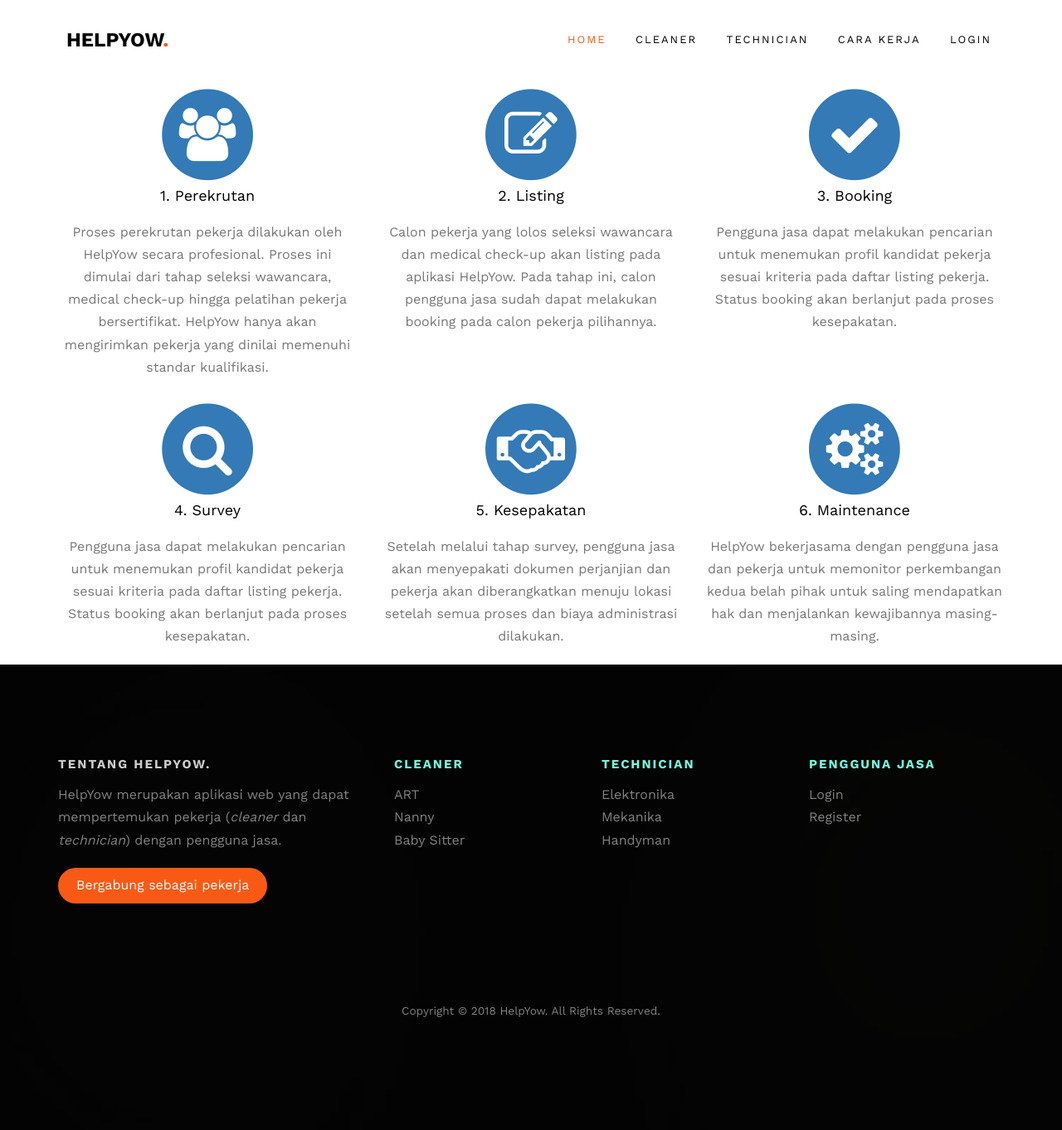
After one commit to Lifuchi/semangatweb, a Laravel app: page /how in a window 1280 px wide. The commit adds this page. Shown: the whole page at 83% size. Run offline with Laravel 8, Linux system fonts and the light colour scheme; settings files or empty folders that the repository lacks are supplied; some libraries are stand-ins or nearby versions.

Commit message:
carakerja

```diff
--- /dev/null
+++ b/resources/views/carakerja.blade.php
@@ -0,0 +1,54 @@
+<!DOCTYPE HTML>
+<html>
+  <head>
+  <meta charset="utf-8">
+  <meta http-equiv="X-UA-Compatible" content="IE=edge">
+  <title>HelpYow - Cara Kerja</title>
+  <meta name="viewport" content="width=device-width, initial-scale=1">
+  <meta name="description" content="Free HTML5 Website Template by freehtml5.co" />
+  <meta name="keywords" content="free website templates, free html5, free template, free bootstrap, free website template, html5, css3, mobile first, responsive" />
+  <meta name="author" content="freehtml5.co" />
+
+    <!-- Facebook and Twitter integration -->
+  <meta property="og:title" content=""/>
+  <meta property="og:image" content=""/>
+  <meta property="og:url" content=""/>
+  <meta property="og:site_name" content=""/>
+  <meta property="og:description" content=""/>
+  <meta name="twitter:title" content="" />
+  <meta name="twitter:image" content="" />
+  <meta name="twitter:url" content="" />
+  <meta name="twitter:card" content="" />
+
+  <link href="https://fonts.googleapis.com/css?family=Work+Sans:300,400,500,700,800" rel="stylesheet">
+
+  <!-- Animate.css -->
+  <link rel="stylesheet" href="css/animate.css">
+  <!-- Icomoon Icon Fonts-->
+  <link rel="stylesheet" href="css/icomoon.css">
+  <!-- Bootstrap  -->
+  <link rel="stylesheet" href="css/bootstrap.css">
+
+  <!-- Magnific Popup -->
+  <link rel="stylesheet" href="css/magnific-popup.css">
+
+  <!-- Owl Carousel  -->
+  <link rel="stylesheet" href="css/owl.carousel.min.css">
+  <link rel="stylesheet" href="css/owl.theme.default.min.css">
+
+  <!-- Theme style  -->
+  <link rel="stylesheet" href="css/style.css">
+
+  <!-- Modernizr JS -->
+  <script src="js/modernizr-2.6.2.min.js"></script>
+
+  </head>
+  <body>
+  @include('layouts.navbar')
+
+  @include('layouts.service')
+
+  @include('layouts.footer')
+
+  </body>
+</html>
--- a/resources/views/coba.blade.php
+++ /dev/null
@@ -1 +0,0 @@
-@extends('layouts.app')
--- a/resources/views/home.blade.php
+++ b/resources/views/home.blade.php
@@ -3,7 +3,7 @@
 	<head>
 	<meta charset="utf-8">
 	<meta http-equiv="X-UA-Compatible" content="IE=edge">
-	<title>Stamina &mdash; Free Website Template, Free HTML5 Template by freehtml5.co</title>
+	<title>Help Yow</title>
 	<meta name="viewport" content="width=device-width, initial-scale=1">
 	<meta name="description" content="Free HTML5 Website Template by freehtml5.co" />
 	<meta name="keywords" content="free website templates, free html5, free template, free bootstrap, free website template, html5, css3, mobile first, responsive" />
--- /dev/null
+++ b/resources/views/layouts/service.blade.php
@@ -0,0 +1,110 @@
+<!DOCTYPE html>
+<html lang="en">
+
+  <head>
+
+    <meta charset="utf-8">
+    <meta name="viewport" content="width=device-width, initial-scale=1, shrink-to-fit=no">
+    <meta name="description" content="">
+    <meta name="author" content="">
+
+    <title>HelpYow</title>
+
+    <!-- Bootstrap core CSS -->
+    <link href="../../../public/css/agencybootstrap.min.css" rel="stylesheet">
+
+    <!-- Custom styles for this template -->
+    <link href="../../../public/css/agency.min.css" rel="stylesheet">
+
+    <link rel="stylesheet" href="https://cdnjs.cloudflare.com/ajax/libs/font-awesome/4.7.0/css/font-awesome.min.css">
+
+  </head>
+
+  <body id="page-top">
+
+<section id="services">
+      <div class="container">
+        <div class="row">
+          <div class="col-lg-12 text-center"><!--
+            <h2 class="section-heading text-uppercase">Cara Kerja</h2> -->
+            <!-- <h3 class="section-subheading text-muted"></h3> -->
+          </div>
+        </div>
+        <div class="row text-center">
+          <div class="col-md-4">
+            <span class="fa-stack fa-4x">
+              <i class="fa fa-circle fa-stack-2x text-primary"></i>
+              <i class="fa fa-group fa-stack-1x fa-inverse"></i>
+            </span>
+            <h4 class="service-heading">1. Perekrutan</h4>
+            <p class="text-muted">Proses perekrutan pekerja dilakukan oleh HelpYow secara profesional. Proses ini dimulai dari tahap seleksi wawancara, medical check-up hingga pelatihan pekerja bersertifikat. HelpYow hanya akan mengirimkan pekerja yang dinilai memenuhi standar kualifikasi.</p>
+          </div>
+          <div class="col-md-4">
+            <span class="fa-stack fa-4x">
+              <i class="fa fa-circle fa-stack-2x text-primary"></i>
+              <i class="fa fa-edit fa-stack-1x fa-inverse"></i>
+            </span>
+            <h4 class="service-heading">2. Listing</h4>
+            <p class="text-muted">Calon pekerja yang lolos seleksi wawancara dan medical check-up akan listing pada aplikasi HelpYow. Pada tahap ini, calon pengguna jasa sudah dapat melakukan booking pada calon pekerja pilihannya.</p>
+          </div>
+          <div class="col-md-4">
+            <span class="fa-stack fa-4x">
+              <i class="fa fa-circle fa-stack-2x text-primary"></i>
+              <i class="fa fa-check fa-stack-1x fa-inverse"></i>
+            </span>
+            <h4 class="service-heading">3. Booking</h4>
+            <p class="text-muted">Pengguna jasa dapat melakukan pencarian untuk menemukan profil kandidat pekerja sesuai kriteria pada daftar listing pekerja. Status booking akan berlanjut pada proses kesepakatan.</p>
+          </div>
+
+        </div>
+      </div>
+    </section>
+
+    <section id="services">
+      <div class="container">
+        <div class="row">
+          <div class="col-lg-12 text-center"><!--
+            <h2 class="section-heading text-uppercase">Cara Kerja</h2> -->
+            <!-- <h3 class="section-subheading text-muted"></h3> -->
+          </div>
+        </div>
+        <div class="row text-center">
+          <div class="col-md-4">
+            <span class="fa-stack fa-4x">
+              <i class="fa fa-circle fa-stack-2x text-primary"></i>
+              <i class="fa fa-search fa-stack-1x fa-inverse"></i>
+            </span>
+            <h4 class="service-heading">4. Survey</h4>
+            <p class="text-muted"> Pengguna jasa dapat melakukan pencarian untuk menemukan profil kandidat pekerja sesuai kriteria pada daftar listing pekerja. Status booking akan berlanjut pada proses kesepakatan.</p>
+          </div>
+          <div class="col-md-4">
+            <span class="fa-stack fa-4x">
+              <i class="fa fa-circle fa-stack-2x text-primary"></i>
+              <i class="fa fa-handshake-o fa-stack-1x fa-inverse"></i>
+            </span>
+            <h4 class="service-heading">5. Kesepakatan</h4>
+            <p class="text-muted">Setelah melalui tahap survey, pengguna jasa akan menyepakati dokumen perjanjian dan pekerja akan diberangkatkan menuju lokasi setelah semua proses dan biaya administrasi dilakukan.</p>
+          </div>
+          <div class="col-md-4">
+            <span class="fa-stack fa-4x">
+              <i class="fa fa-circle fa-stack-2x text-primary"></i>
+              <i class="fa fa-cogs fa-stack-1x fa-inverse"></i>
+            </span>
+            <h4 class="service-heading">6. Maintenance</h4>
+            <p class="text-muted">HelpYow bekerjasama dengan pengguna jasa dan pekerja untuk memonitor perkembangan kedua belah pihak untuk saling mendapatkan hak dan menjalankan kewajibannya masing-masing.</p>
+          </div>
+
+        </div>
+      </div>
+    </section>
+
+    <!-- Bootstrap core JavaScript -->
+    <script src="../../../public/vendor/jquery/jquery.min.js"></script>
+    <script src="../../../public/vendor/bootstrap/js/bootstrap.bundle.min.js"></script>
+
+    <!-- Plugin JavaScript -->
+    <script src="../../../public/vendor/jquery-easing/jquery.easing.min.js"></script>
+
+  </body>
+
+</html>
--- a/resources/views/pkjcleaner.blade.php
+++ b/resources/views/pkjcleaner.blade.php
@@ -3,7 +3,7 @@
 <head>
 	<meta charset="utf-8">
 	<meta http-equiv="X-UA-Compatible" content="IE=edge">
-	<title>Stamina &mdash; Free Website Template, Free HTML5 Template by freehtml5.co</title>
+	<title>HelpYow - Cleaner</title>
 	<meta name="viewport" content="width=device-width, initial-scale=1">
 	<meta name="description" content="Free HTML5 Website Template by freehtml5.co" />
 	<meta name="keywords" content="free website templates, free html5, free template, free bootstrap, free website template, html5, css3, mobile first, responsive" />
--- a/routes/web.php
+++ b/routes/web.php
@@ -27,6 +27,10 @@ route::get('/home', function() {
 	return view('home');
 });
 
+route::get('/how', function() {
+	return view('carakerja');
+});
+
 route::get('/coba', function() {
 	return view('coba');
 });
```
